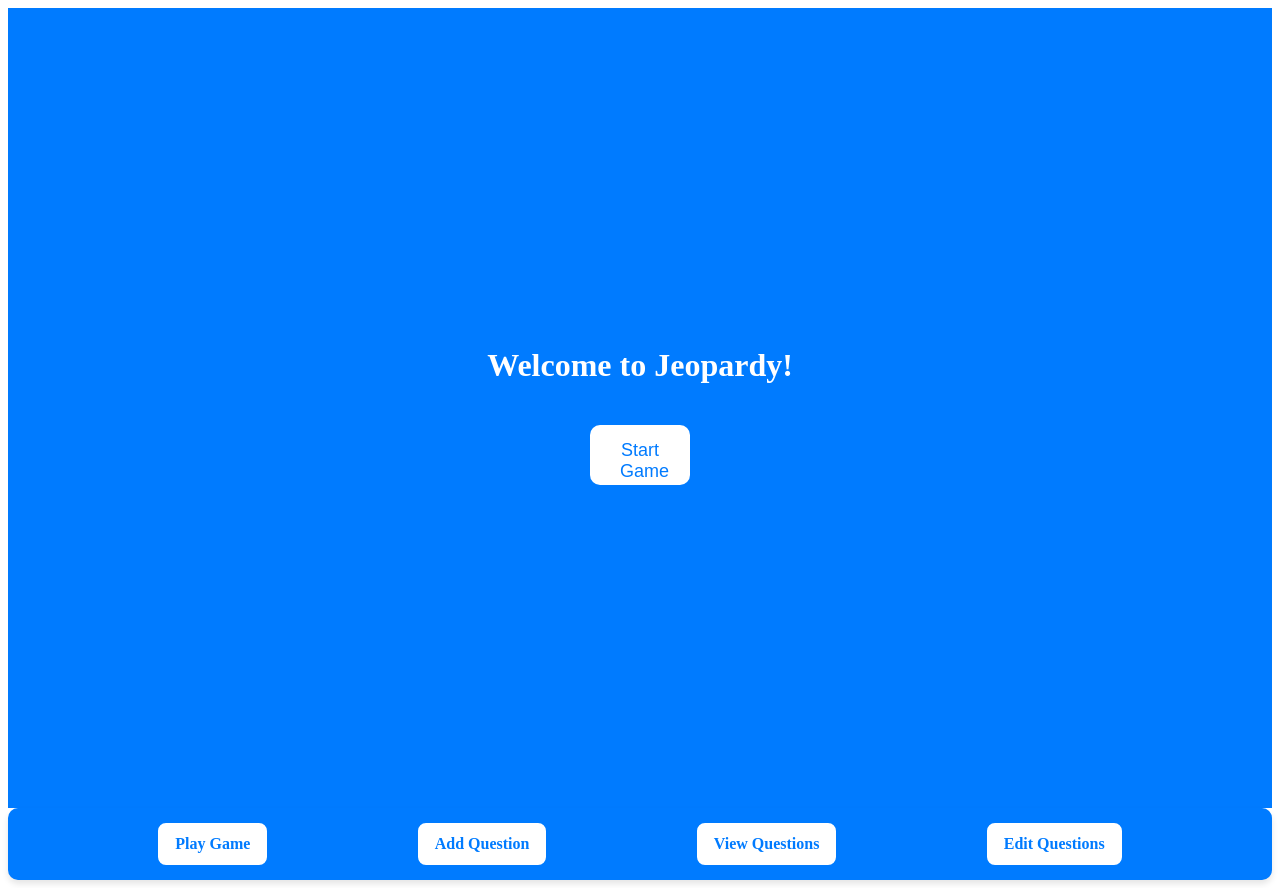
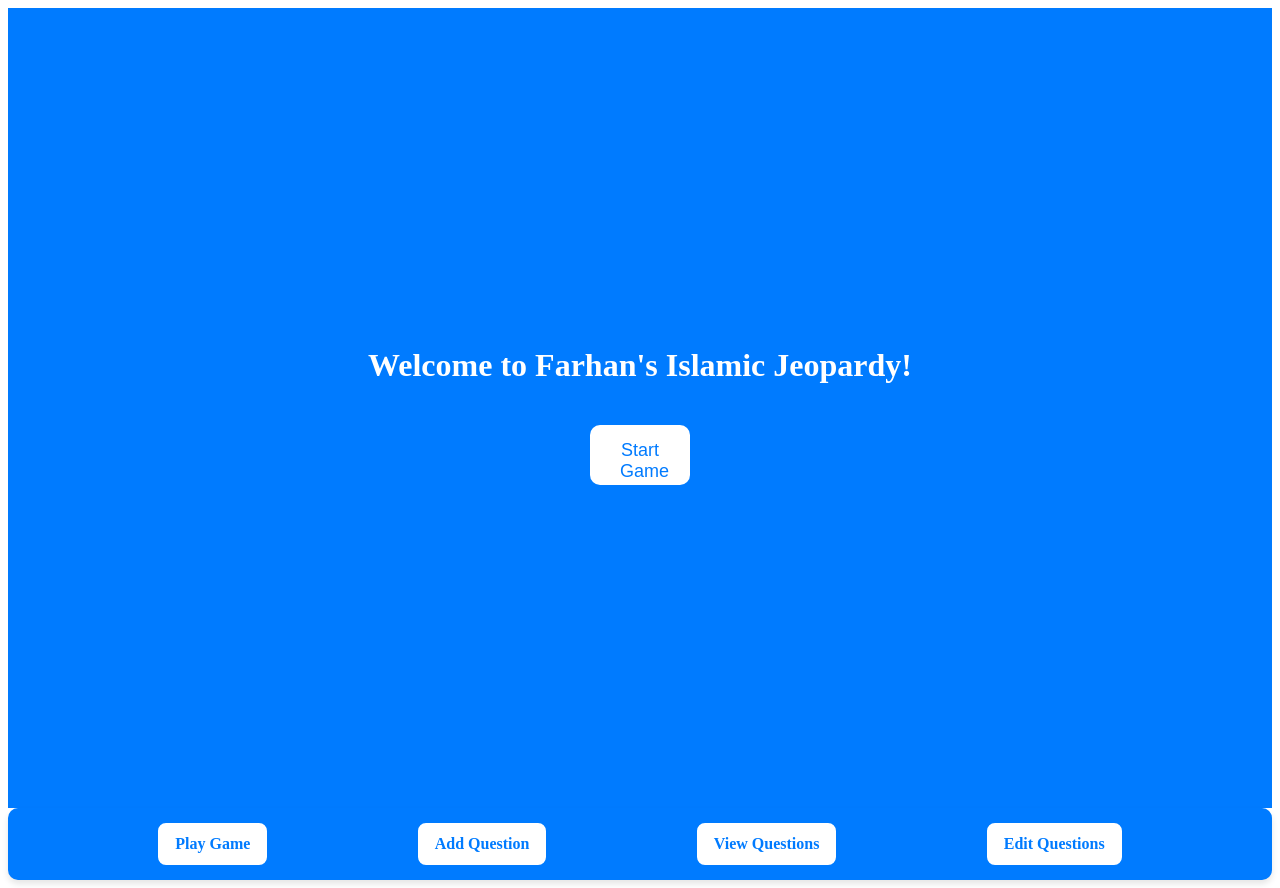
Before and after one commit to Farhan452002/Ahmed_Farhan_Capstone_Frontend, a React (Create React App) app: page / in a window 1280 px wide. Built offline with nearby package versions, Linux system fonts and the light colour scheme.

Commit message:
Modified AddQuestion page to reflect seeding and Landing page

```diff
--- a/src/pages/AddQuestion.js
+++ b/src/pages/AddQuestion.js
@@ -2,7 +2,7 @@
 import "./AddQuestion.css";
 
 function AddQuestion() {
-    const [categories, setCategories] = useState(["Science", "History", "Math", "Literature", "Sports"]);
+    const [categories, setCategories] = useState(["Prophets", "Islamic History", "Quran", "Islamic Law", "Tabligh"]);
     const [selectedCategory, setSelectedCategory] = useState(categories[0]);
     const [selectedPoints, setSelectedPoints] = useState(100);
     const [question, setQuestion] = useState("");
--- a/src/pages/LandingPage.js
+++ b/src/pages/LandingPage.js
@@ -6,7 +6,7 @@
 
     return (
         <div className="landing-container">
-            <h1>Welcome to Jeopardy!</h1>
+            <h1>Welcome to Farhan's Islamic Jeopardy!</h1>
             <button className="start-button" onClick={() => navigate("/play-game")}>
                 Start Game
             </button>
```
